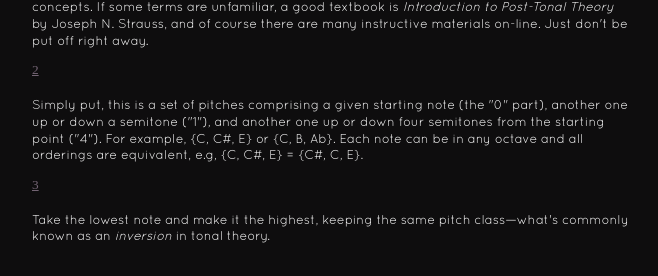
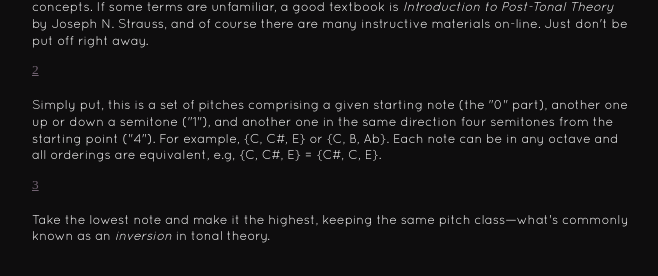
Before and after one commit to ntrocado/ntrocado.github.io, a Jekyll site: the page built from _posts/2018-09-14-(014)-trichords.html, in a window 1280 px wide and 900 px high, scrolled down 1544 px. Shown: the part 621-897 px from the top of the window, without its empty margins (308-966 px from the left). Built offline with Jekyll 4.4.1, drawn with Linux system fonts in a browser that asks for light colours.

Commit message:
Correction.

```diff
--- a/_posts/2018-09-14-(014)-trichords.html
+++ b/_posts/2018-09-14-(014)-trichords.html
@@ -4,9 +4,9 @@ title: "(014) Trichords"
 categories: practice-log
 ---
 
-<div id="outline-container-org820439a" class="outline-2">
-<h2 id="org820439a">Practice video</h2>
-<div class="outline-text-2" id="text-org820439a">
+<div id="outline-container-org9fcb913" class="outline-2">
+<h2 id="org9fcb913">Video</h2>
+<div class="outline-text-2" id="text-org9fcb913">
 <div class="container">
 <iframe width="1280" height="720" src="https://www.youtube.com/embed/6-5WAR0YGrQ?rel=0" frameborder="0" allow="autoplay; encrypted-media" allowfullscreen class="video"></iframe>
 </div>
@@ -79,7 +79,7 @@ This text will use just a tiny bit of <i>pitch class set theory</i> nomenclature
 </p></div></div>
 
 <div class="footdef"><sup><a id="fn.2" class="footnum" href="#fnr.2">2</a></sup> <div class="footpara"><p class="footpara">
-Simply put, this is a set of pitches comprising a given starting note (the "0" part), another one up or down a semitone ("1"), and another one up or down four semitones from the starting point ("4"). For example, {C, C#, E} or {C, B, Ab}. Each note can be in any octave and all orderings are equivalent, e.g, {C, C#, E} = {C#, C, E}.
+Simply put, this is a set of pitches comprising a given starting note (the "0" part), another one up or down a semitone ("1"), and another one in the same direction four semitones from the starting point ("4"). For example, {C, C#, E} or {C, B, Ab}. Each note can be in any octave and all orderings are equivalent, e.g, {C, C#, E} = {C#, C, E}.
 </p></div></div>
 
 <div class="footdef"><sup><a id="fn.3" class="footnum" href="#fnr.3">3</a></sup> <div class="footpara"><p class="footpara">
```
